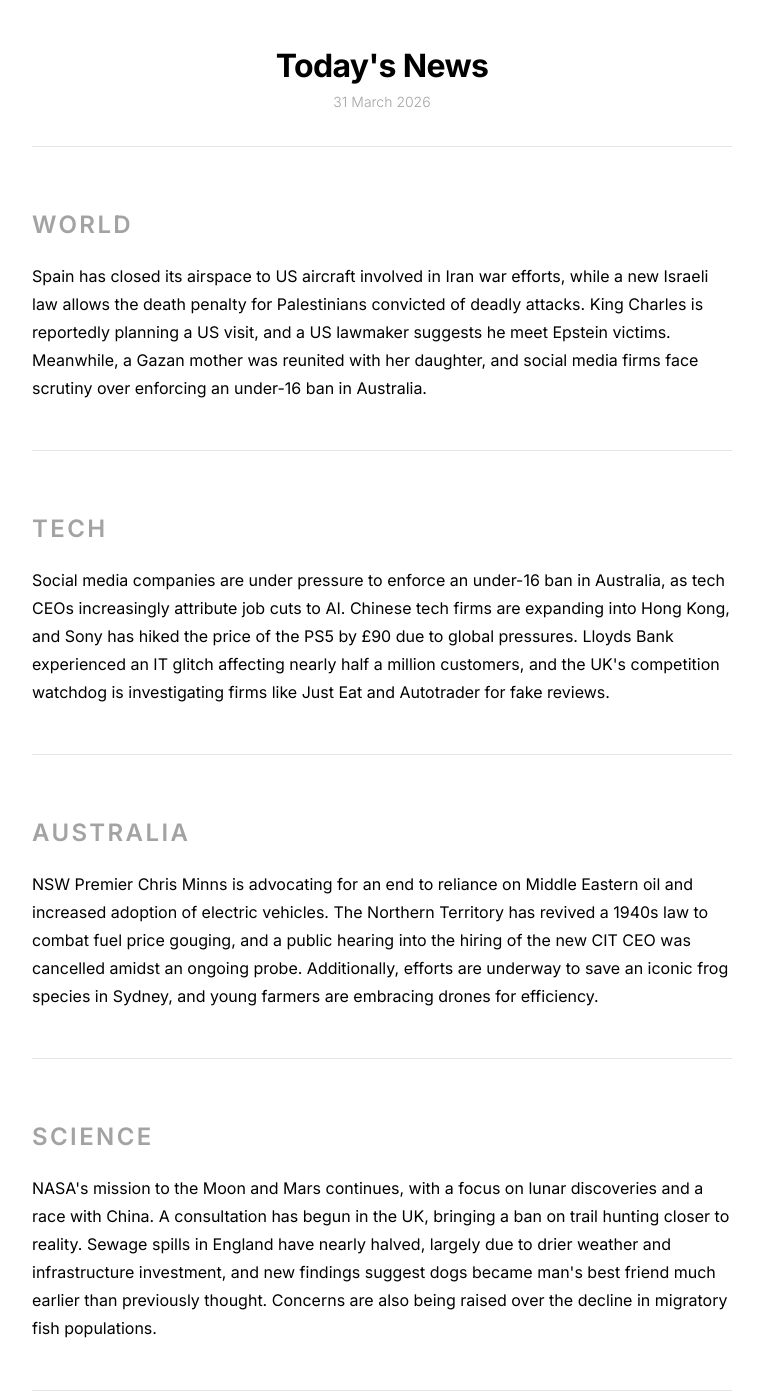
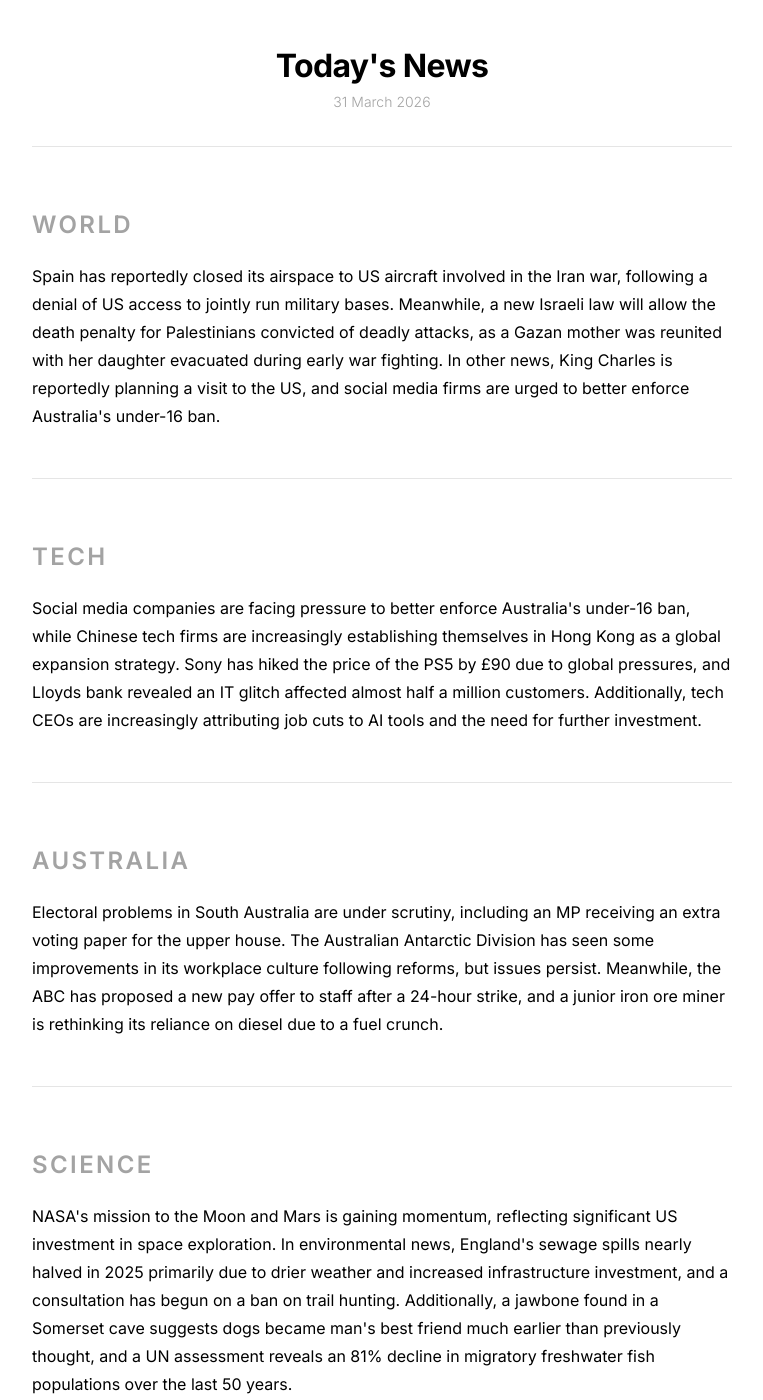
Before and after one commit to s-jac/s-jac.github.io, a Jekyll site: the page built from projects/news.html, in a window 1280 px wide and 1400 px high. Shown: the whole window, without its empty margins (258-1021 px from the left). Built offline with Jekyll 4.4.1, drawn with Linux system fonts in a browser that asks for light colours.

Commit message:
daily news update 31 March 2026

```diff
--- a/_data/news.json
+++ b/_data/news.json
@@ -1,22 +1,22 @@
 {
   "date": "31 March 2026",
-  "generated_at": "2026-03-31T03:50:26.825670+00:00",
+  "generated_at": "2026-03-31T05:38:38.456807+00:00",
   "sections": [
     {
       "heading": "World",
-      "summary": "Spain has closed its airspace to US aircraft involved in Iran war efforts, while a new Israeli law allows the death penalty for Palestinians convicted of deadly attacks. King Charles is reportedly planning a US visit, and a US lawmaker suggests he meet Epstein victims. Meanwhile, a Gazan mother was reunited with her daughter, and social media firms face scrutiny over enforcing an under-16 ban in Australia."
+      "summary": "Spain has reportedly closed its airspace to US aircraft involved in the Iran war, following a denial of US access to jointly run military bases. Meanwhile, a new Israeli law will allow the death penalty for Palestinians convicted of deadly attacks, as a Gazan mother was reunited with her daughter evacuated during early war fighting. In other news, King Charles is reportedly planning a visit to the US, and social media firms are urged to better enforce Australia's under-16 ban."
     },
     {
       "heading": "Tech",
-      "summary": "Social media companies are under pressure to enforce an under-16 ban in Australia, as tech CEOs increasingly attribute job cuts to AI. Chinese tech firms are expanding into Hong Kong, and Sony has hiked the price of the PS5 by £90 due to global pressures. Lloyds Bank experienced an IT glitch affecting nearly half a million customers, and the UK's competition watchdog is investigating firms like Just Eat and Autotrader for fake reviews."
+      "summary": "Social media companies are facing pressure to better enforce Australia's under-16 ban, while Chinese tech firms are increasingly establishing themselves in Hong Kong as a global expansion strategy. Sony has hiked the price of the PS5 by £90 due to global pressures, and Lloyds bank revealed an IT glitch affected almost half a million customers. Additionally, tech CEOs are increasingly attributing job cuts to AI tools and the need for further investment."
     },
     {
       "heading": "Australia",
-      "summary": "NSW Premier Chris Minns is advocating for an end to reliance on Middle Eastern oil and increased adoption of electric vehicles. The Northern Territory has revived a 1940s law to combat fuel price gouging, and a public hearing into the hiring of the new CIT CEO was cancelled amidst an ongoing probe. Additionally, efforts are underway to save an iconic frog species in Sydney, and young farmers are embracing drones for efficiency."
+      "summary": "Electoral problems in South Australia are under scrutiny, including an MP receiving an extra voting paper for the upper house. The Australian Antarctic Division has seen some improvements in its workplace culture following reforms, but issues persist. Meanwhile, the ABC has proposed a new pay offer to staff after a 24-hour strike, and a junior iron ore miner is rethinking its reliance on diesel due to a fuel crunch."
     },
     {
       "heading": "Science",
-      "summary": "NASA's mission to the Moon and Mars continues, with a focus on lunar discoveries and a race with China. A consultation has begun in the UK, bringing a ban on trail hunting closer to reality. Sewage spills in England have nearly halved, largely due to drier weather and infrastructure investment, and new findings suggest dogs became man's best friend much earlier than previously thought. Concerns are also being raised over the decline in migratory fish populations."
+      "summary": "NASA's mission to the Moon and Mars is gaining momentum, reflecting significant US investment in space exploration. In environmental news, England's sewage spills nearly halved in 2025 primarily due to drier weather and increased infrastructure investment, and a consultation has begun on a ban on trail hunting. Additionally, a jawbone found in a Somerset cave suggests dogs became man's best friend much earlier than previously thought, and a UN assessment reveals an 81% decline in migratory freshwater fish populations over the last 50 years."
     }
   ]
 }
```
